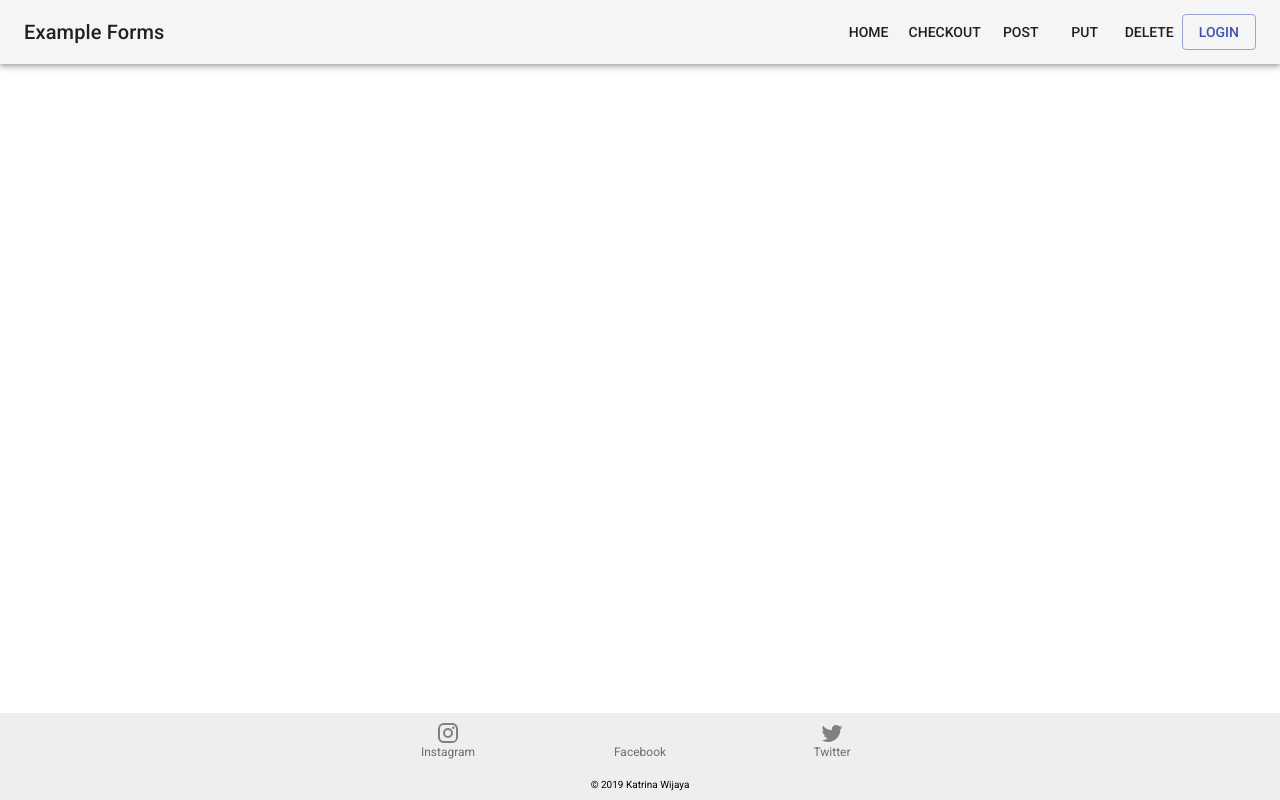
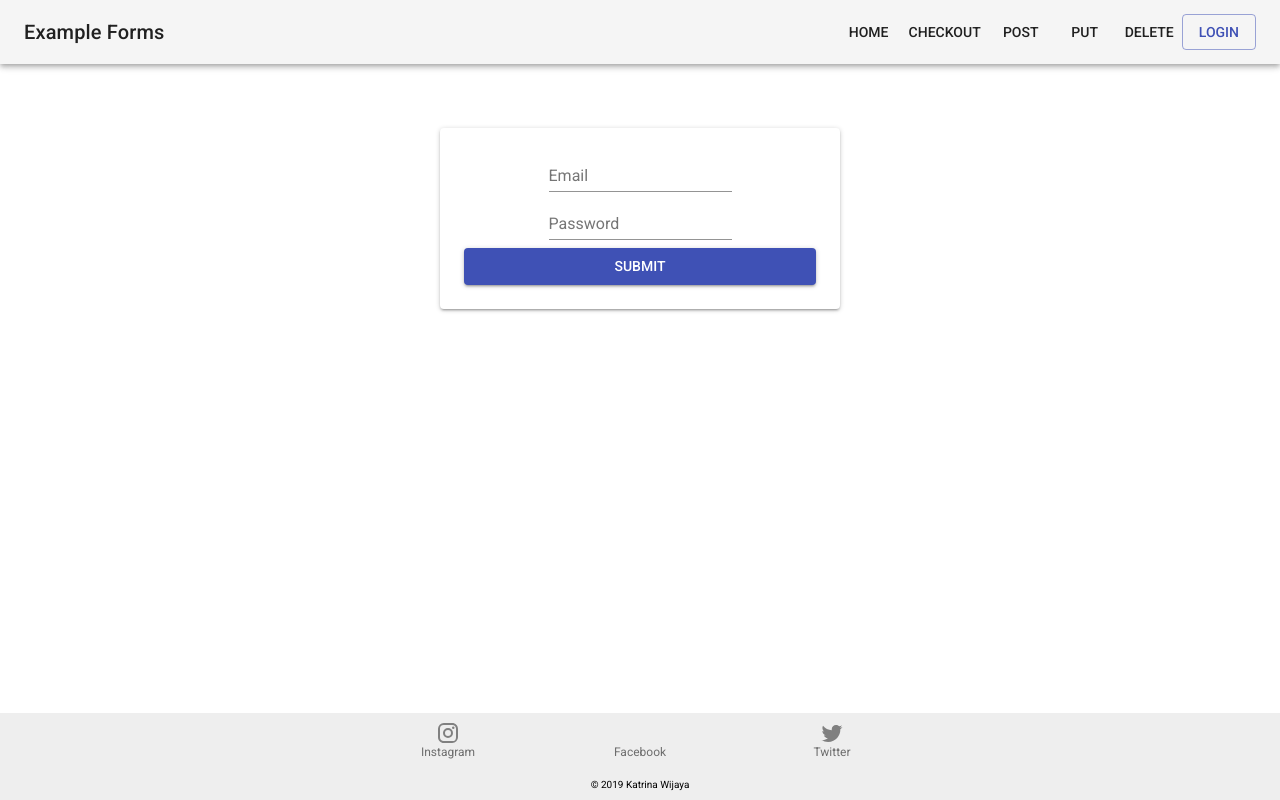
Before and after one commit to swe-ucla/Event-Portal, a React (Create React App) app in the folder client/: page /login in a window 1280 px wide. Built offline with nearby package versions, Linux system fonts and the light colour scheme.

Commit message:
Add route for login.

```diff
--- a/client/src/App.js
+++ b/client/src/App.js
@@ -9,6 +9,7 @@ import Checkout from './components/Checkout.js';
 import ExamplePostForm from './components/ExamplePostForm.js'
 import ExamplePutForm from './components/ExamplePutForm.js'
 import ExampleDeleteForm from './components/ExampleDeleteForm.js'
+import Login from './components/Login.js'
 
 require('typeface-roboto');
 
@@ -37,7 +38,7 @@ class App extends Component {
       <Router history={history}>
         <NavBar />
         <Footer />
-
+        <Route path="/login" component={Login} />
         <Route path="/checkout" component={Checkout} />
         <Route path="/post" component={ExamplePostForm} />
         <Route path="/put" component={ExamplePutForm} />
--- a/client/src/components/Login.js
+++ b/client/src/components/Login.js
@@ -0,0 +1,80 @@
+import React, { Component } from 'react';
+import axios from 'axios';
+import { Link } from 'react-router-dom';
+
+import { withStyles } from '@material-ui/core/styles';
+import Button from '@material-ui/core/Button';
+import InputLabel from '@material-ui/core/InputLabel';
+import TextField from '@material-ui/core/TextField';
+import Paper from '@material-ui/core/Paper';
+import ExamplePutFormStyles from '../styles/ExamplePutForm.js';
+
+class Login extends Component {
+  constructor(props) {
+    super(props);
+    this.state={
+      email:'',
+      password:''
+    }
+  }
+  render() {
+    const { classes } = this.props;
+    return (
+        <main className={classes.main}>
+        <Paper className={classes.paper}>
+           <TextField
+             className={classes.textField}
+             label="Email"
+             floatingLabelText="Email"
+             onChange = {this.handleChange('email')}
+             />
+             <TextField
+               className={classes.textField}
+               type="password"
+               label="Password"
+               floatingLabelText="Password"
+               onChange = {this.handleChange('password')}
+               />
+             <Button
+              type="submit"
+              fullWidth
+              variant="contained"
+              color="primary"
+              className={classes.submit}
+               onClick={(event) => this.handleClick(event)}
+              >
+              Submit
+              </Button>
+        </Paper>
+      </main>
+    );
+  }
+
+  handleChange = name => event => {
+    this.setState({
+      [name]: event.target.value,
+    });
+  };
+
+  handleClick(event) {
+    let body = {
+      email: this.state.email,
+      password: this.state.password
+    }
+    axios.post('/users/login', body)
+      .then(result => {
+        window.location.href = '/registerbasic';
+      })
+      .catch(err => {
+        // TODO: use user-friendly error message
+        console.log(err.response.data)
+        this.setState({
+          errorMessage: err.response.data.message,
+        })
+      });
+  }
+}
+const style = {
+ margin: 15,
+};
+export default withStyles(ExamplePutFormStyles)(Login);
--- a/client/src/components/NavBar.js
+++ b/client/src/components/NavBar.js
@@ -24,7 +24,7 @@ const NavBar = (props) => {
         <Button component={Link} to="/post">POST</Button>
         <Button component={Link} to="/put">PUT</Button>
         <Button component={Link} to="/delete">DELETE</Button>
-        <Button color="primary" variant="outlined">
+        <Button component={Link} to="/login" color="primary" variant="outlined">
           Login
         </Button>
       </Toolbar>
```
Also changed, not shown: 2 other files (tests, documents, lock files or other folders).
